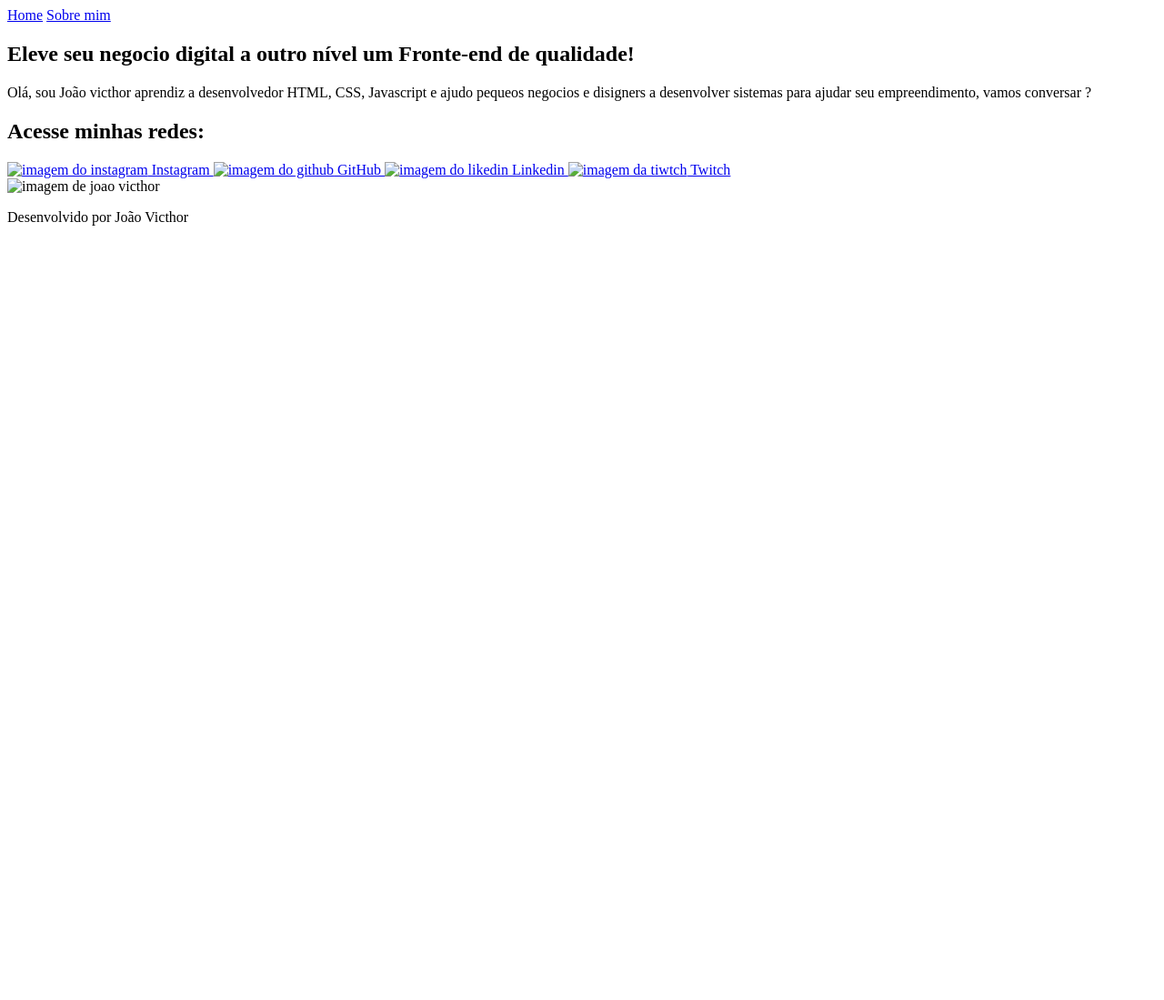
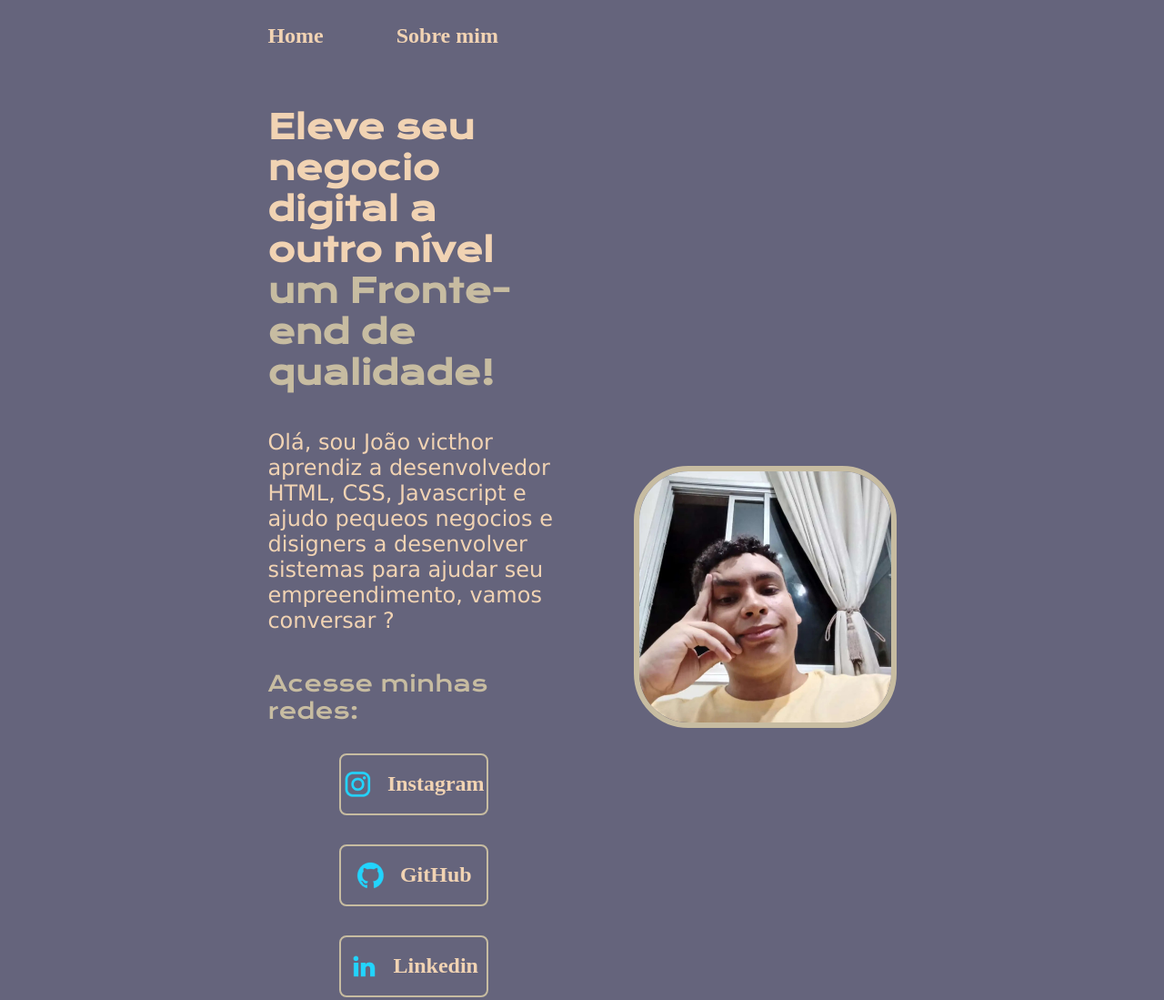
Before and after one commit to jkl10/portifolio, a plain HTML site: page index.html in a window 1280 px wide. Shown: the top 1099 px of the page at 91% size. Before the commit the page ends 800 px from the top, so only its background shows below. Drawn offline with nearby package versions, Linux system fonts and the light colour scheme; the site is published under a folder, as on GitHub Pages, so addresses that start at the root find nothing.

Commit message:
Update index.html

```diff
--- a/index.html
+++ b/index.html
@@ -3,7 +3,7 @@
 <head>
     <meta charset="UTF-8">
     <meta name="viewport" content="width=device-width, initial-scale=1.0">
-    <link rel="stylesheet" href="/styles/style.css">
+    <link rel="stylesheet" href="styles/style.css">
     <title>portifolio de joão victhor</title>
 </head>
 <body>
@@ -20,24 +20,24 @@
             <div class="apresentacao__links">
                 <h2 class="apresentacao__links__subtitulo">Acesse minhas redes:</h2>
                 <a class="apresentacao__links__navegacao" href="https://www.instagram.com/ninguemshimeji/">
-                    <img src="/assets/instagram.png" alt="imagem do instagram">
+                    <img src="assets/instagram.png" alt="imagem do instagram">
                     Instagram
                 </a>
                 <a class="apresentacao__links__navegacao" href="https://github.com/jkl10">
-                    <img src="/assets/github.png" alt="imagem do github">
+                    <img src="assets/github.png" alt="imagem do github">
                     GitHub
                 </a>
                 <a class="apresentacao__links__navegacao" href="https://www.linkedin.com/in/jo%C3%A3o-victhor-basilio-maia-572531314/">
-                    <img src="/assets/linkedin.png" alt="imagem do likedin">
+                    <img src="assets/linkedin.png" alt="imagem do likedin">
                     Linkedin
                 </a>
                 <a class="apresentacao__links__navegacao" href="https://www.twitch.tv/emperfrost00">
-                    <img src="/assets/twitch.png" alt=" imagem da tiwtch">
+                    <img src="assets/twitch.png" alt=" imagem da tiwtch">
                     Twitch
                 </a>
             </div>
         </section>
-        <img class="imagem__joao" src="/assets/imagem.jpg" alt=" imagem de joao victhor">
+        <img class="imagem__joao" src="assets/imagem.jpg" alt=" imagem de joao victhor">
     </main>
     <footer class="rodape">
         <p>Desenvolvido por João Victhor</p>
```
